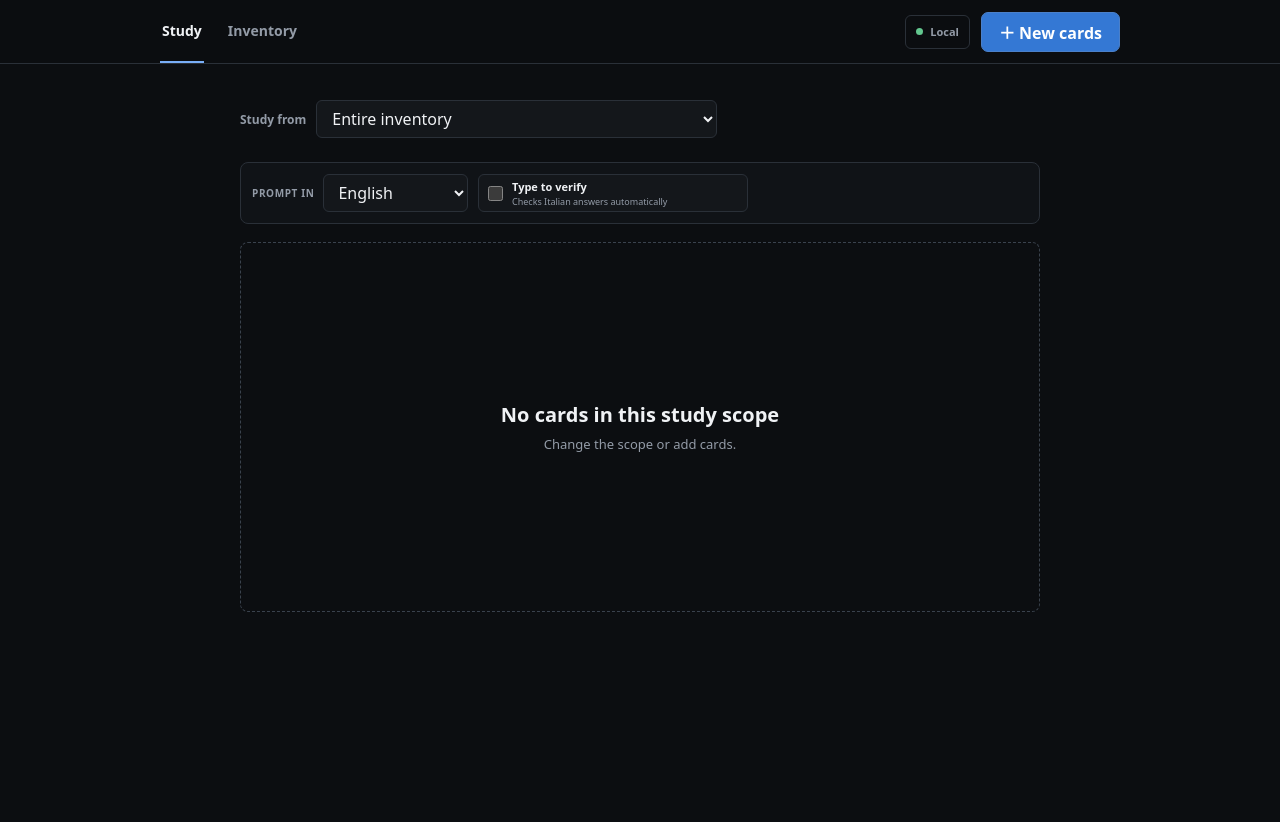
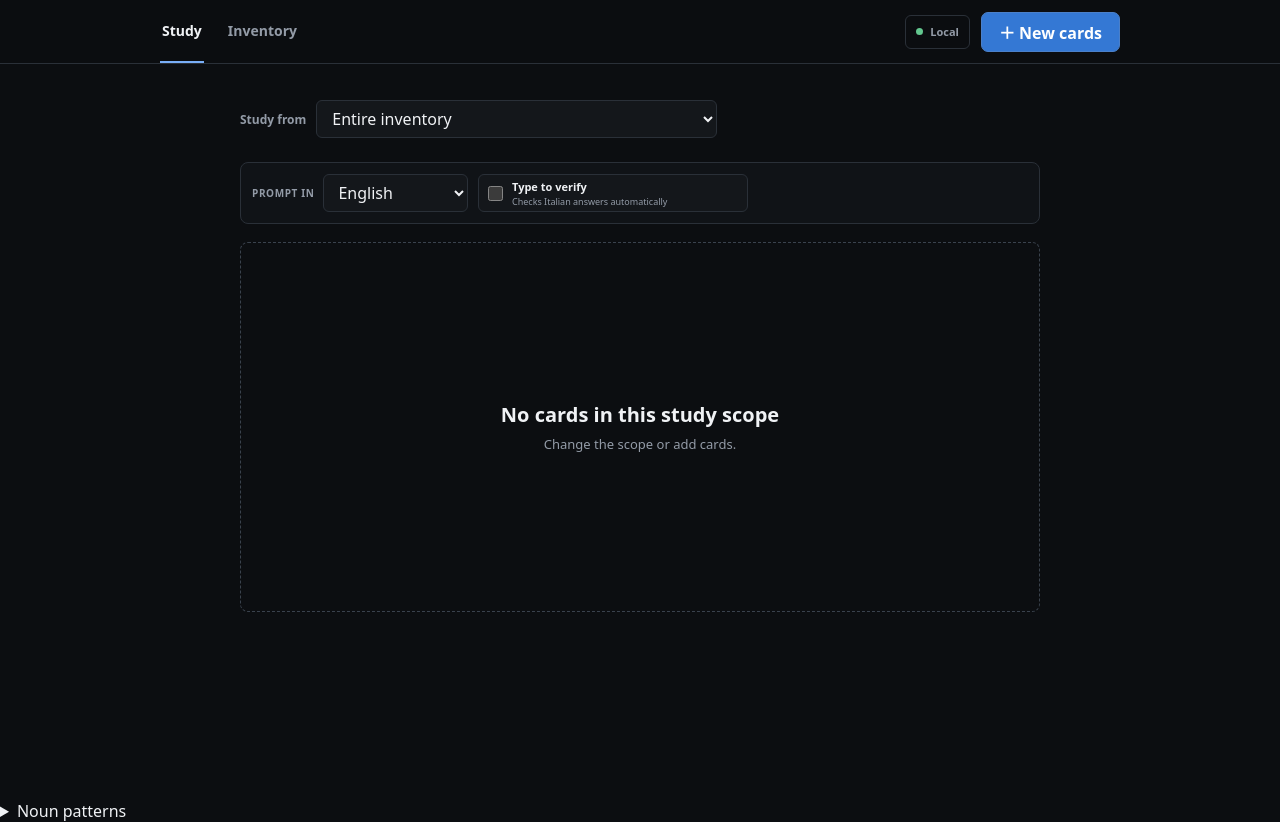
Before and after one commit to GuyMichaely/parola, a React (Vite) app in the folder web/: page / in a window 1280 px wide. Before the commit the page ends 800 px from the top, so only its background shows below. Built offline with nearby package versions, Linux system fonts and the light colour scheme.

Commit message:
Mount noun pattern manager for Inventory

```diff
--- a/web/src/main.tsx
+++ b/web/src/main.tsx
@@ -1,11 +1,17 @@
 import { StrictMode } from "react";
 import { createRoot } from "react-dom/client";
-import App from "./App";
+import Home from "./App";
+import { NounPatternsPanel } from "./components/NounPatternsPanel";
 import "./styles.css";
 import "./feature.css";
 
 createRoot(document.getElementById("root")!).render(
   <StrictMode>
-    <App />
+    <div className="app-root">
+      <Home />
+      <aside className="noun-pattern-manager" aria-label="Noun pattern manager">
+        <NounPatternsPanel />
+      </aside>
+    </div>
   </StrictMode>,
 );
```
